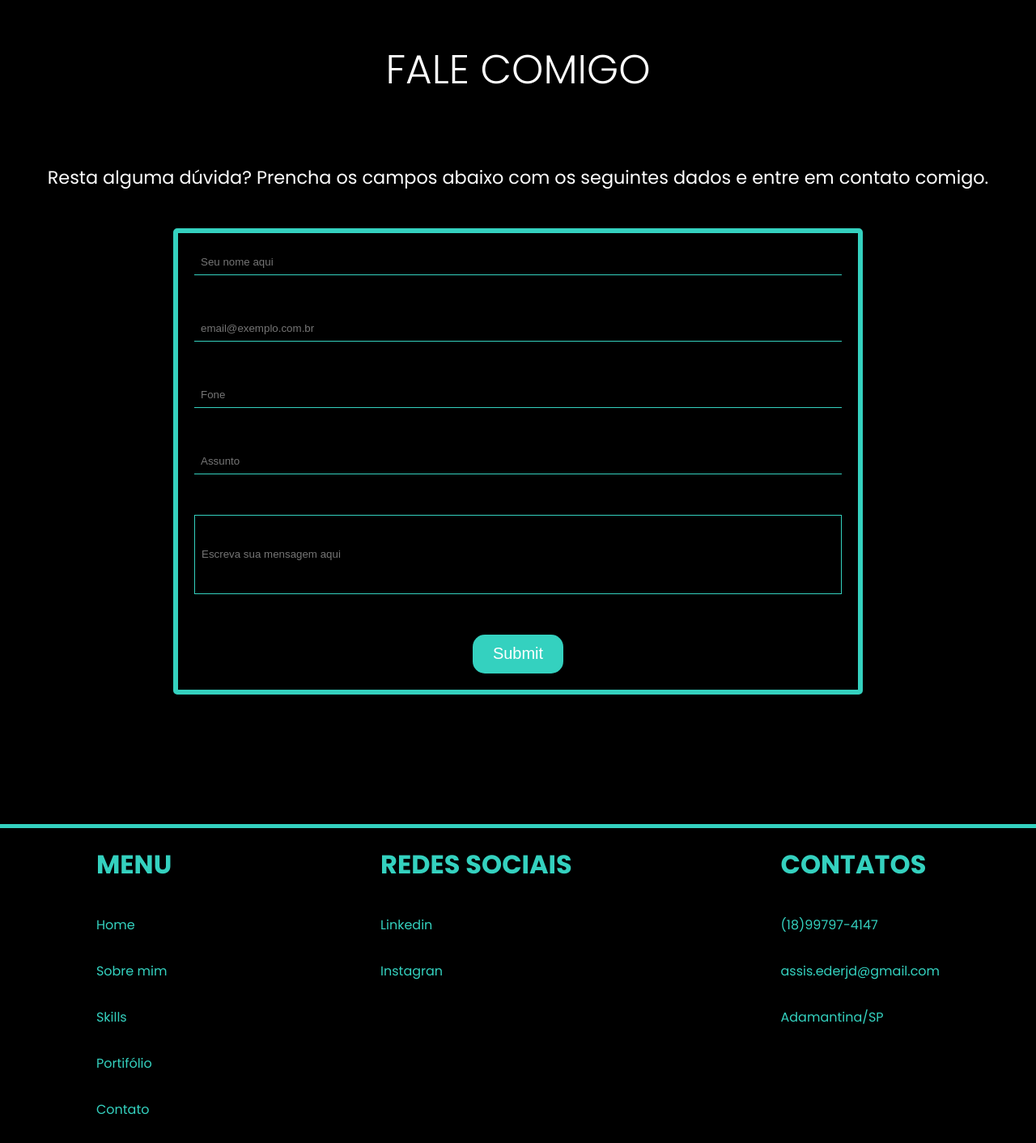
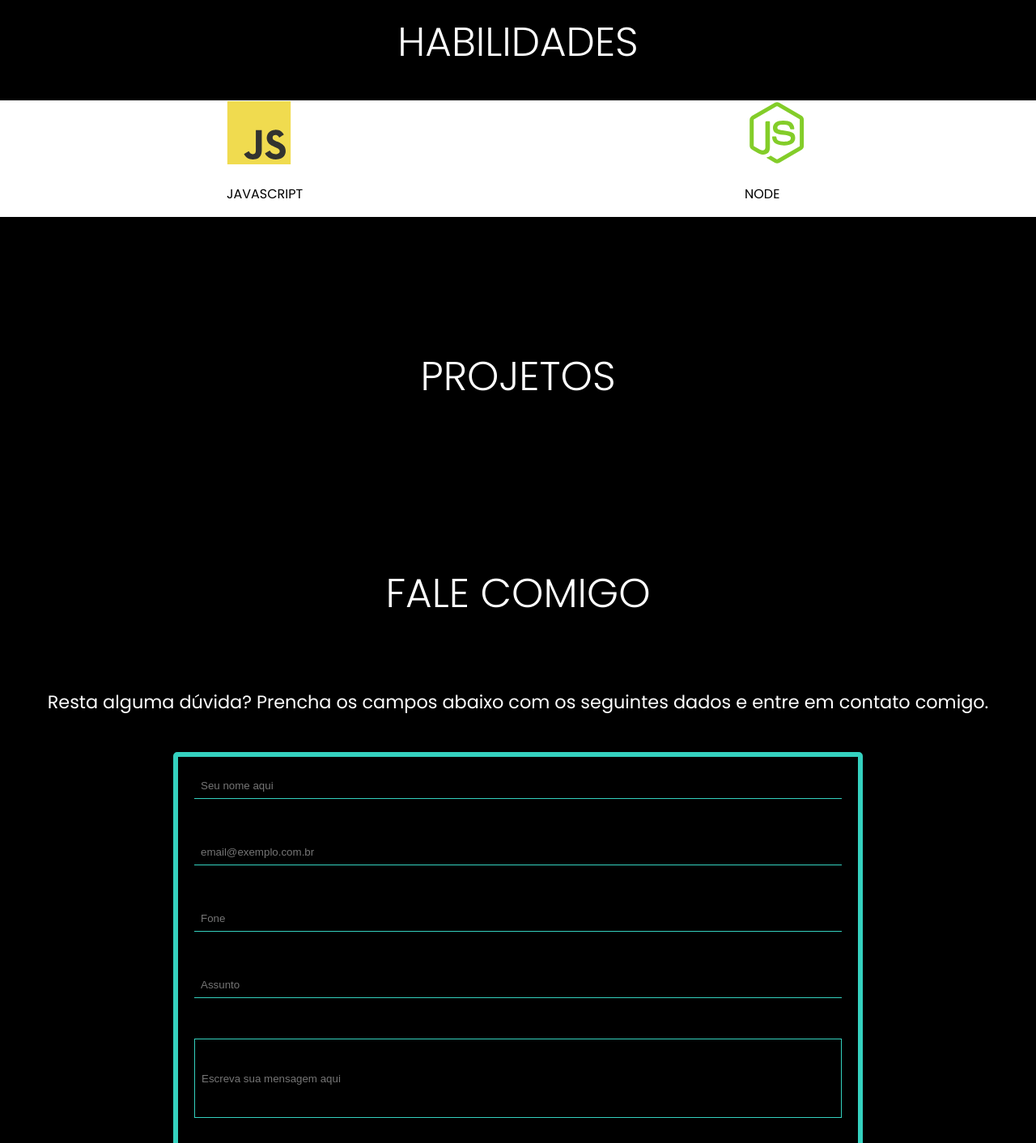
Before and after one commit to assis1983/frontend_form, a React (Vite) app in the folder Portifoliio/: page / in a window 1280 px wide. Shown: the part 780-2192 px from the top of the page at 81% size. Built offline with nearby package versions, Linux system fonts and the light colour scheme.

Commit message:
Add anchors to page footer items

```diff
--- /dev/null
+++ b/Portifoliio/src/assets/js.tsx
@@ -0,0 +1,14 @@
+
+function IconJs() {
+  return (
+    <svg viewBox="0 0 128 128">
+      <path fill="#F0DB4F" d="M1.408 1.408h125.184v125.185H1.408z"></path>
+      <path
+        fill="#323330"
+        d="M116.347 96.736c-.917-5.711-4.641-10.508-15.672-14.981-3.832-1.761-8.104-3.022-9.377-5.926-.452-1.69-.512-2.642-.226-3.665.821-3.32 4.784-4.355 7.925-3.403 2.023.678 3.938 2.237 5.093 4.724 5.402-3.498 5.391-3.475 9.163-5.879-1.381-2.141-2.118-3.129-3.022-4.045-3.249-3.629-7.676-5.498-14.756-5.355l-3.688.477c-3.534.893-6.902 2.748-8.877 5.235-5.926 6.724-4.236 18.492 2.975 23.335 7.104 5.332 17.54 6.545 18.873 11.531 1.297 6.104-4.486 8.08-10.234 7.378-4.236-.881-6.592-3.034-9.139-6.949-4.688 2.713-4.688 2.713-9.508 5.485 1.143 2.499 2.344 3.63 4.26 5.795 9.068 9.198 31.76 8.746 35.83-5.176.165-.478 1.261-3.666.38-8.581zM69.462 58.943H57.753l-.048 30.272c0 6.438.333 12.34-.714 14.149-1.713 3.558-6.152 3.117-8.175 2.427-2.059-1.012-3.106-2.451-4.319-4.485-.333-.584-.583-1.036-.667-1.071l-9.52 5.83c1.583 3.249 3.915 6.069 6.902 7.901 4.462 2.678 10.459 3.499 16.731 2.059 4.082-1.189 7.604-3.652 9.448-7.401 2.666-4.915 2.094-10.864 2.07-17.444.06-10.735.001-21.468.001-32.237z"
+      ></path>
+    </svg>
+  );
+}
+
+export default IconJs;
--- /dev/null
+++ b/Portifoliio/src/assets/node.tsx
@@ -0,0 +1,13 @@
+
+function IconNode() {
+  return (
+    <svg viewBox="0 0 128 128">
+      <path
+        fill="#83CD29"
+        d="M112.771 30.334L68.674 4.729c-2.781-1.584-6.402-1.584-9.205 0L14.901 30.334C12.031 31.985 10 35.088 10 38.407v51.142c0 3.319 2.084 6.423 4.954 8.083l11.775 6.688c5.628 2.772 7.617 2.772 10.178 2.772 8.333 0 13.093-5.039 13.093-13.828v-50.49c0-.713-.371-1.774-1.071-1.774h-5.623C42.594 41 41 42.061 41 42.773v50.49c0 3.896-3.524 7.773-10.11 4.48L18.723 90.73c-.424-.23-.723-.693-.723-1.181V38.407c0-.482.555-.966.982-1.213l44.424-25.561c.415-.235 1.025-.235 1.439 0l43.882 25.555c.42.253.272.722.272 1.219v51.142c0 .488.183.963-.232 1.198l-44.086 25.576c-.378.227-.847.227-1.261 0l-11.307-6.749c-.341-.198-.746-.269-1.073-.086-3.146 1.783-3.726 2.02-6.677 3.043-.726.253-1.797.692.41 1.929l14.798 8.754a9.294 9.294 0 004.647 1.246c1.642 0 3.25-.426 4.667-1.246l43.885-25.582c2.87-1.672 4.23-4.764 4.23-8.083V38.407c0-3.319-1.36-6.414-4.229-8.073zM77.91 81.445c-11.726 0-14.309-3.235-15.17-9.066-.1-.628-.633-1.379-1.272-1.379h-5.731c-.709 0-1.279.86-1.279 1.566 0 7.466 4.059 16.512 23.453 16.512 14.039 0 22.088-5.455 22.088-15.109 0-9.572-6.467-12.084-20.082-13.886-13.762-1.819-15.16-2.738-15.16-5.962 0-2.658 1.184-6.203 11.374-6.203 9.105 0 12.461 1.954 13.842 8.091.118.577.645.991 1.24.991h5.754c.354 0 .692-.143.94-.396.24-.272.367-.613.335-.979-.891-10.568-7.912-15.493-22.112-15.493-12.631 0-20.166 5.334-20.166 14.275 0 9.698 7.497 12.378 19.622 13.577 14.505 1.422 15.633 3.542 15.633 6.395 0 4.955-3.978 7.066-13.309 7.066z"
+      ></path>
+    </svg>
+  );
+}
+
+export default IconNode;
--- a/Portifoliio/src/components/footer/index.tsx
+++ b/Portifoliio/src/components/footer/index.tsx
@@ -6,11 +6,21 @@
       <StyleFooter>
         <div className="TitleMenu">
           <h1>MENU</h1>
-          <p>Home</p>
-          <p>Sobre mim</p>
-          <p>Skills</p>
-          <p>Portifólio</p>
-          <p>Contato</p>
+          <a href="#">
+            <p>Home</p>
+          </a>
+          <a href="#information">
+            <p>Sobre mim</p>
+          </a>
+          <a href="#skills">
+            <p>Skills</p>
+          </a>
+          <a href="#projects">
+            <p>Portifólio</p>
+          </a>
+          <a href="#contact">
+            <p>Contato</p>
+          </a>
         </div>
         <div className="TitleRedes">
           <h1>REDES SOCIAIS</h1>
--- a/Portifoliio/src/components/footer/style.ts
+++ b/Portifoliio/src/components/footer/style.ts
@@ -28,6 +28,11 @@
   .TitleContatos {
     margin-left: 10px;
   }
+
+  a {
+    text-decoration: none;
+    color: inherit;
+  }
 `;
 
 export const Copyright = styled.div`
--- a/Portifoliio/src/components/input/index.tsx
+++ b/Portifoliio/src/components/input/index.tsx
@@ -48,7 +48,7 @@
   return (
     <>
       <CenteredContainer>
-        <Title>FALE COMIGO</Title>
+        <Title id="contact">FALE COMIGO</Title>
       </CenteredContainer>
       <Frase>
         Resta alguma dúvida? Prencha os campos abaixo com os seguintes dados e
--- a/Portifoliio/src/components/page/index.tsx
+++ b/Portifoliio/src/components/page/index.tsx
@@ -1,7 +1,15 @@
 import TextInput from "../input";
 import Header from "../header";
 import Footer from "../footer";
-import { StyledTextPage, StyledTextFull, GetKnow, Container } from "./style";
+import {
+  StyledTextPage,
+  StyledTextFull,
+  GetKnow,
+  Container,
+  StyleImage,
+} from "./style";
+import IconJs from "../../assets/js";
+import IconNode from "../../assets/node";
 
 const Page = () => {
   return (
@@ -11,7 +19,20 @@
         <StyledTextPage>PROGRAMADOR</StyledTextPage>
         <StyledTextFull>FULLSTACK</StyledTextFull>
       </Container>
-      <GetKnow>CONHEÇA O EDER</GetKnow>
+      <GetKnow id="information">CONHEÇA O EDER</GetKnow>
+      <GetKnow id="skills">HABILIDADES</GetKnow>
+
+      <StyleImage>
+        <div>
+          <IconJs />
+          <p>JAVASCRIPT</p>
+        </div>
+        <div>
+          <IconNode />
+          <p>NODE</p>
+        </div>
+      </StyleImage>
+      <GetKnow id="projects">PROJETOS</GetKnow>
       <TextInput />
       <Footer />
     </>
--- a/Portifoliio/src/components/page/style.ts
+++ b/Portifoliio/src/components/page/style.ts
@@ -36,3 +36,15 @@
   margin-top: 10rem;
   font-size: 50px;
 `;
+
+export const StyleImage = styled.div`
+  background-color: white;
+  display: flex;
+  justify-content: space-around;
+  div {
+    width: 5rem;
+  }
+  p {
+    color: black;
+  }
+`;
```
